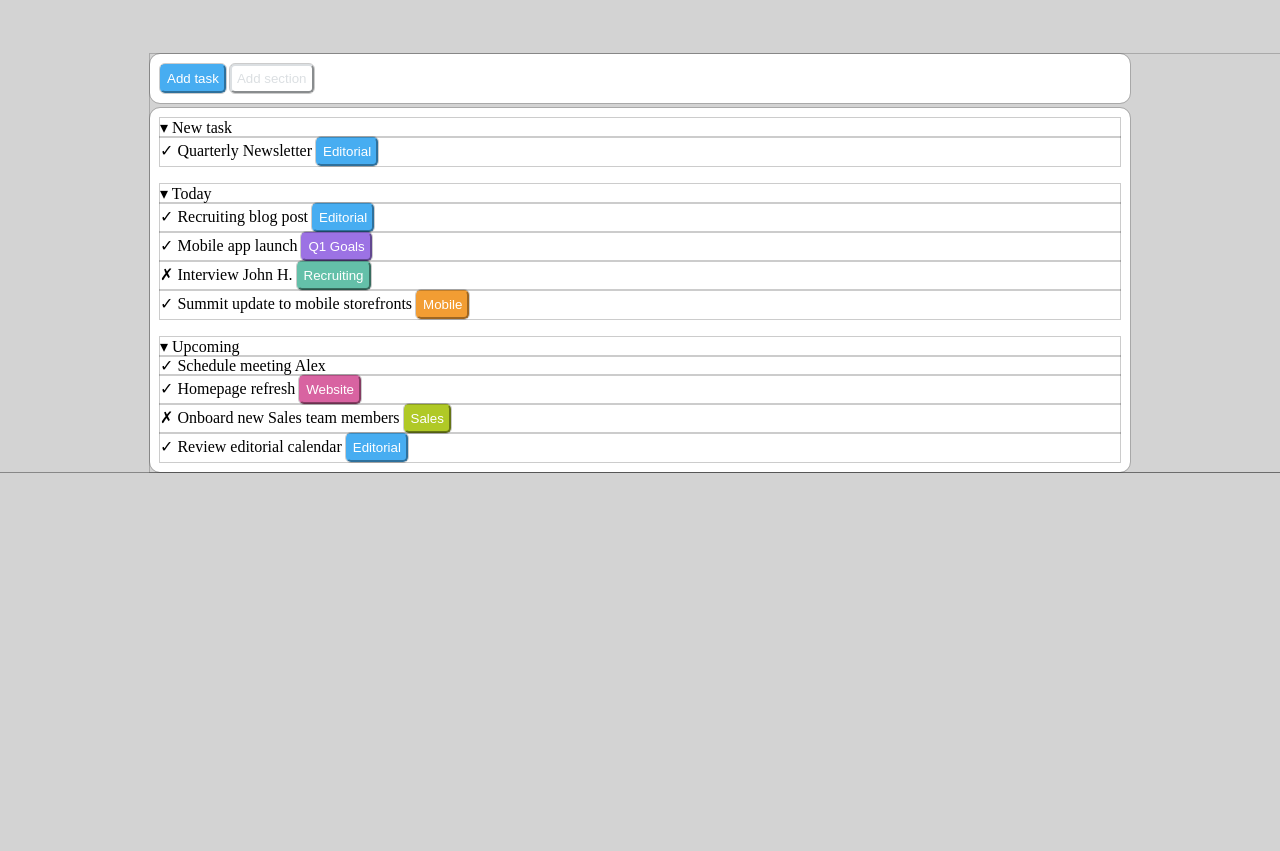
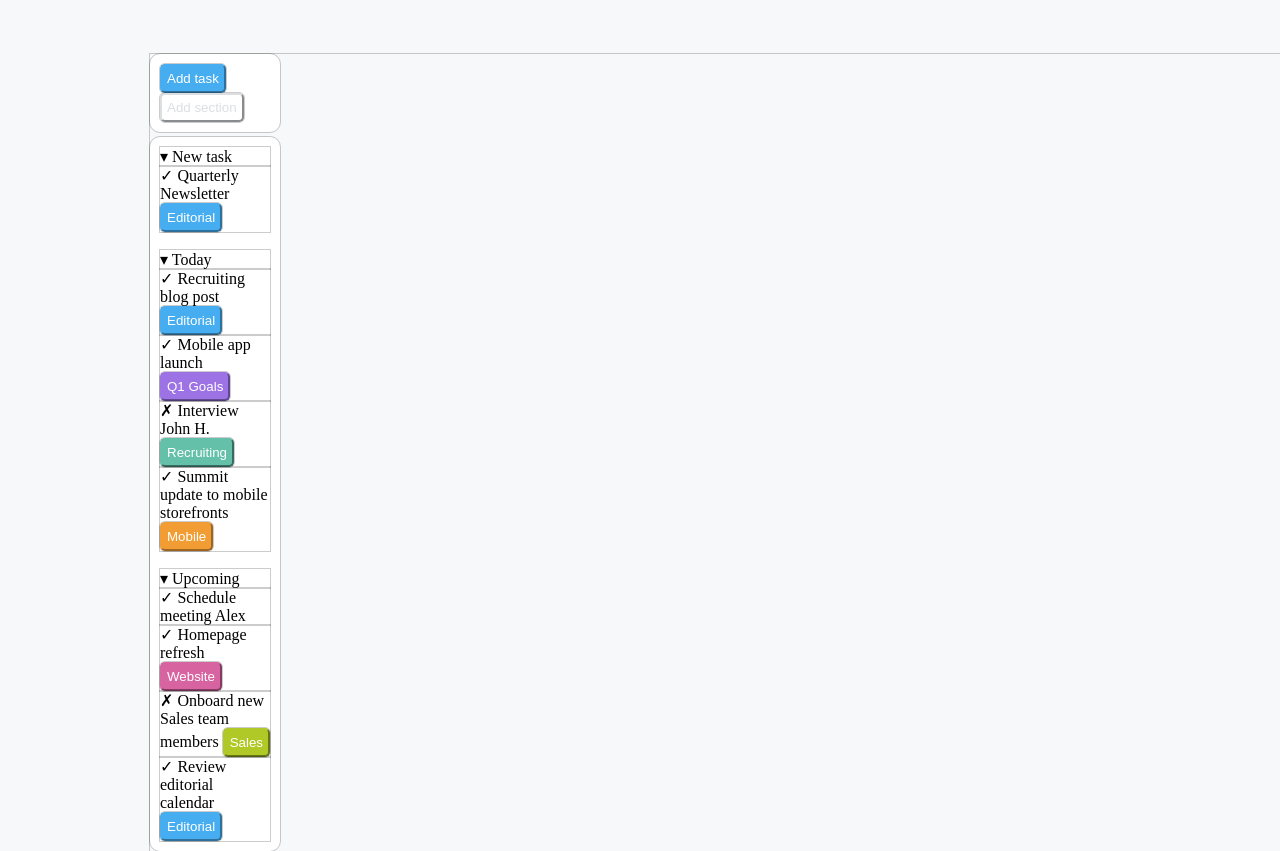
Before and after one commit to ruzica-glavas/html-css-toboolist, a plain HTML site: page index.html in a window 1280 px wide. Shown: the part 70-921 px from the top of the page. Before the commit the page ends 800 px from the top, so only its background shows below. Drawn offline with Linux system fonts and the light colour scheme.

Commit message:
add: modify margins

```diff
--- a/style.css
+++ b/style.css
@@ -1,5 +1,5 @@
 body{
-    background-color: lightgrey;
+    background-color: #F6F8F9;
 }
 
 header{
@@ -20,10 +20,10 @@ main{
 }
 
 .principal-buttons{
+    background-color: white;
     margin-bottom: 5px;
-    margin-right: 150px;
+    margin-right: 1000px;
     contain: cover;
-    background-color: white;
     padding: 10px;
     border-radius:10px;
 }
@@ -46,7 +46,7 @@ main{
 
 .list{
     background-color: white;
-    margin-right: 150px;
+    margin-right: 1000px;
     padding:10px;
     border-radius:10px;
 }
```
